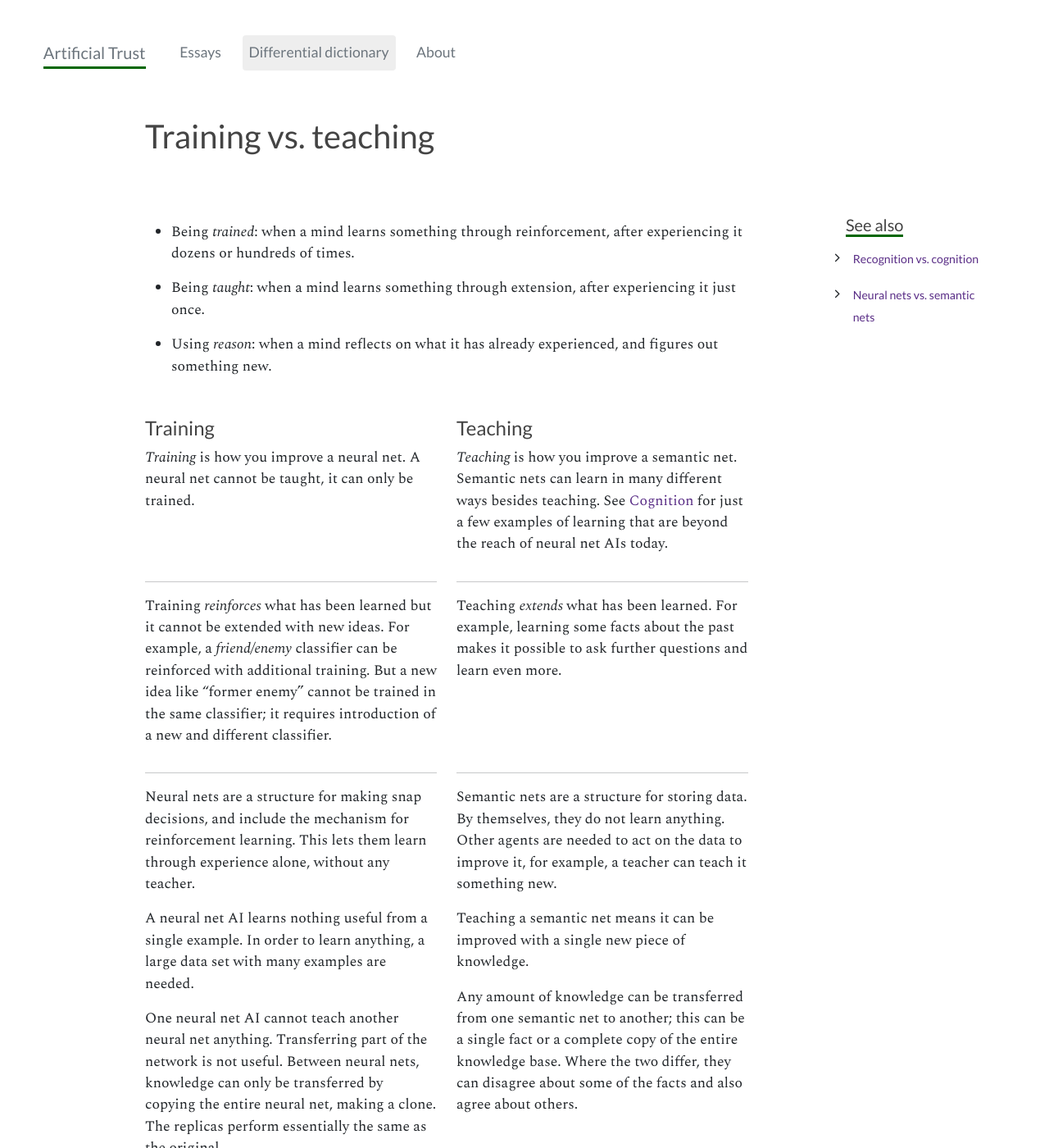
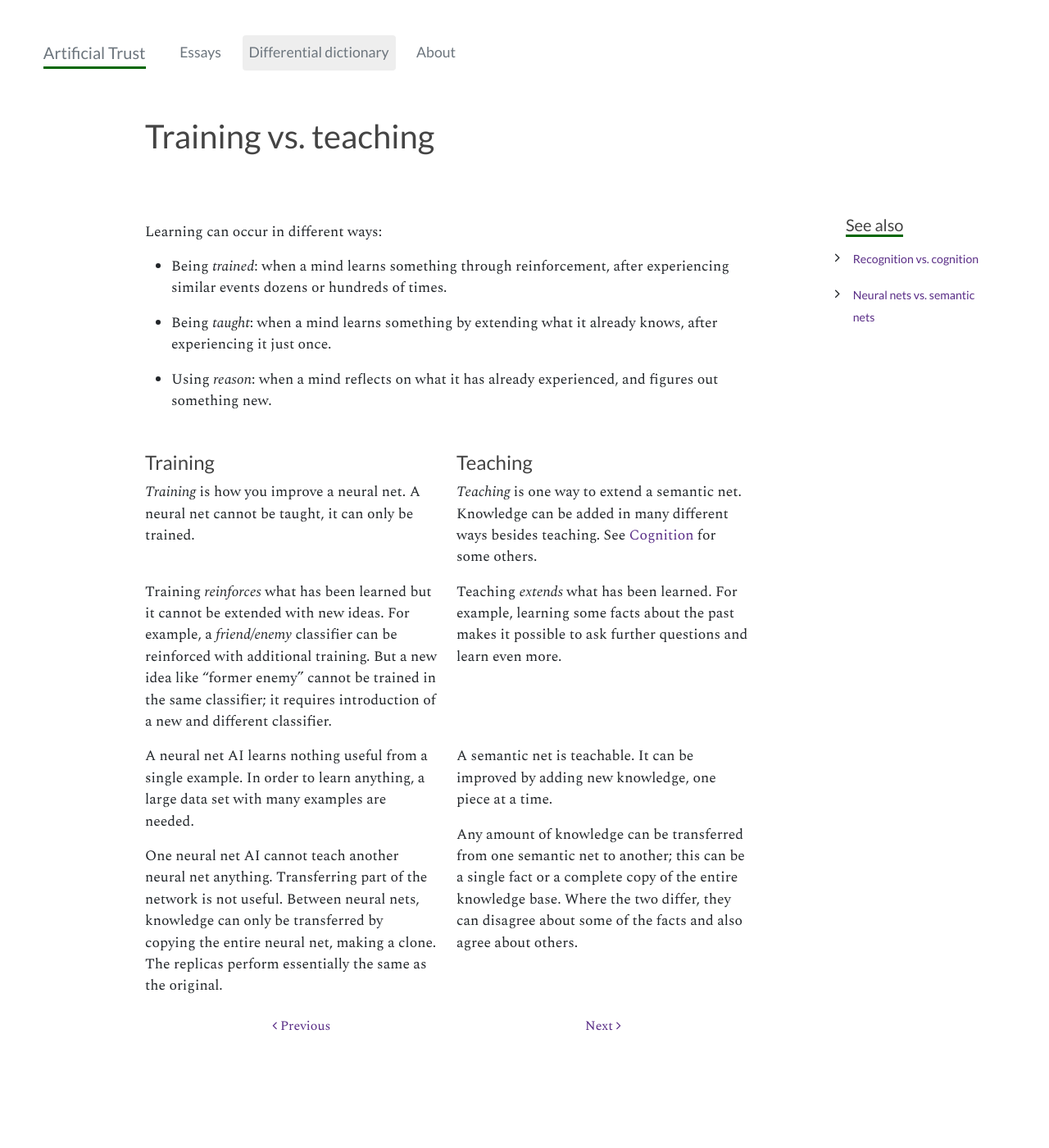
Before and after one commit to straz/artificialtrust, a Jekyll site: the page built from _definitions/teach.md, in a window 1280 px wide and 1400 px high. Shown: the whole window at 82% size. Built offline with Jekyll 4.4.1, drawn with Linux system fonts in a browser that asks for light colours; nearby versions of some CDN libraries.

Commit message:
training

```diff
--- a/_definitions/teach.md
+++ b/_definitions/teach.md
@@ -8,18 +8,23 @@ defs: [cog, semantic]
 arts: [entertainment, questions]
 ---
 
-* Being *trained*: when a mind learns something through reinforcement, after experiencing it dozens or hundreds of times.
+Learning can occur in different ways:
 
-* Being *taught*: when a mind learns something through extension, after experiencing it just once.
+* Being *trained*: when a mind learns something through reinforcement,
+  after experiencing similar events dozens or hundreds of times.
 
-* Using *reason*: when a mind reflects on what it has already experienced, and figures out something new.
+* Being *taught*: when a mind learns something by extending what it
+  already knows, after experiencing it just once.
 
+* Using *reason*: when a mind reflects on what it has already
+  experienced, and figures out something new.
 
 {% capture left1 %}
 
 ### Training
 
-*Training* is how you improve a neural net. A neural net cannot be taught, it can only be trained.
+*Training* is how you improve a neural net. A neural net cannot be
+taught, it can only be trained.
 
 {% endcapture %}
 
@@ -27,9 +32,9 @@ arts: [entertainment, questions]
 
 ### Teaching
 
-*Teaching* is how you improve a semantic net. Semantic nets can learn
-in many different ways besides teaching. See [Cognition](cog) for just
-a few examples of learning that are beyond the reach of neural net AIs today.
+*Teaching* is one way to extend a semantic net. Knowledge can be added
+in many different ways besides teaching. See [Cognition](cog) for some
+others.
 
 {% endcapture %}
 
@@ -38,7 +43,7 @@ a few examples of learning that are beyond the reach of neural net AIs today.
 {% include twocol.html left=leftmd right=rightmd %}
 
 {% capture left2 %}
-<hr/>
+
 Training *reinforces* what has been learned but it cannot be extended with new ideas.
 For example, a *friend/enemy* classifier can be reinforced with additional training.
 But a new idea like "former enemy" cannot be trained in the same classifier;
@@ -47,7 +52,7 @@ it requires introduction of a new and different classifier.
 {% endcapture %}
 
 {% capture right2 %}
-<hr/>
+
 Teaching *extends* what has been learned. For example, learning some
 facts about the past makes it possible to ask further questions and
 learn even more.
@@ -59,10 +64,6 @@ learn even more.
 {% include twocol.html left=leftmd right=rightmd topmargin=false %}
 
 {% capture left3 %}
-<hr/>
-Neural nets are a structure for making snap decisions, and include
-the mechanism for reinforcement learning. This lets them learn through
-experience alone, without any teacher.
 
 A neural net AI learns nothing useful from a single example. In order to
 learn anything, a large data set with many examples are needed.
@@ -75,12 +76,9 @@ The replicas perform essentially the same as the original.
 {% endcapture %}
 
 {% capture right3 %}
-<hr/>
-Semantic nets are a structure for storing data. By themselves, they do not learn anything.
-Other agents are needed to act on the data to improve it, for example, a teacher can
-teach it something new.
 
-Teaching a semantic net means it can be improved with a single new piece of knowledge.
+A semantic net is teachable. It can be improved by adding new
+knowledge, one piece at a time.
 
 Any amount of knowledge can be transferred from one semantic net to
 another; this can be a single fact or a complete copy of the entire
```
Also changed, not shown: _definitions/semantic.md (+5 -1 lines).
